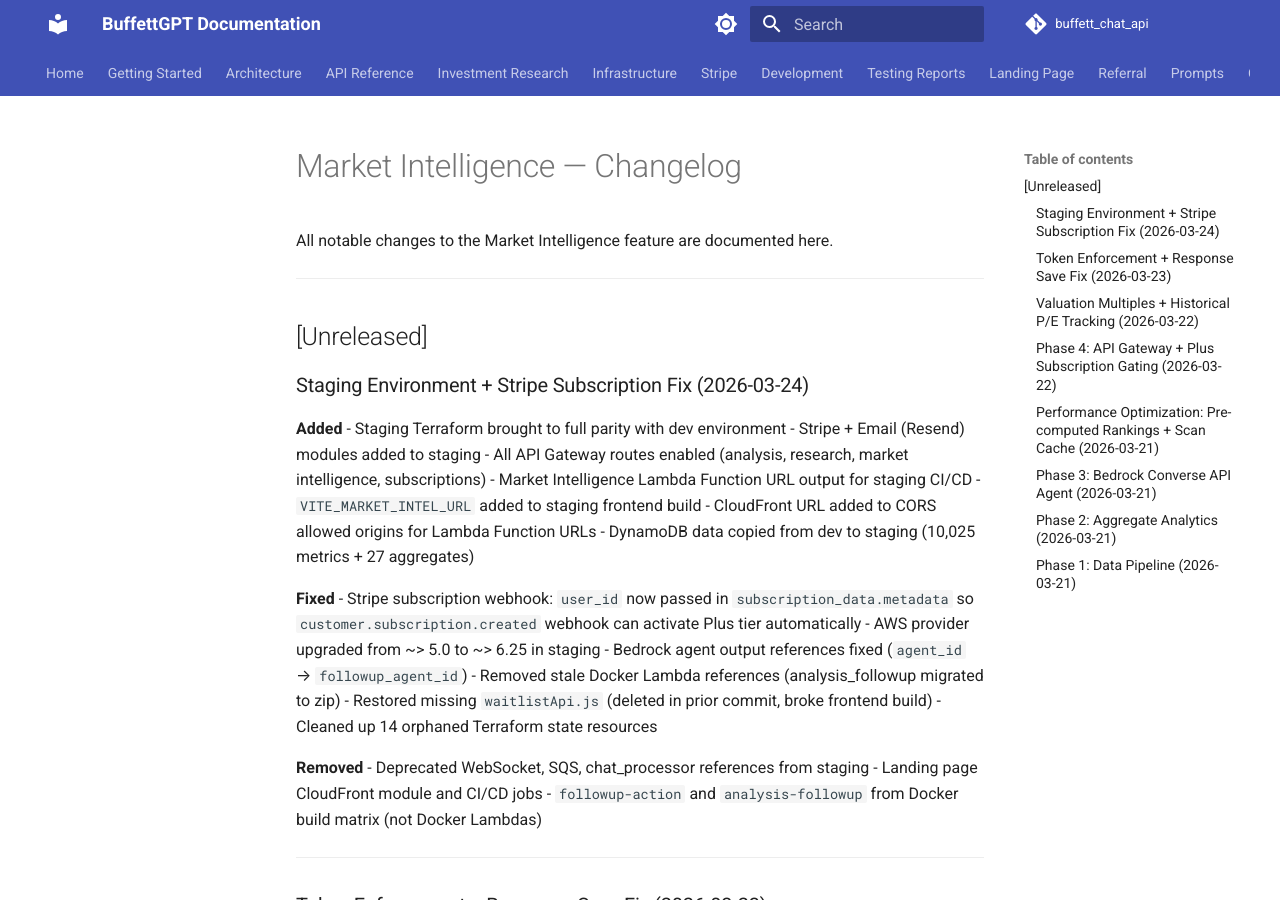
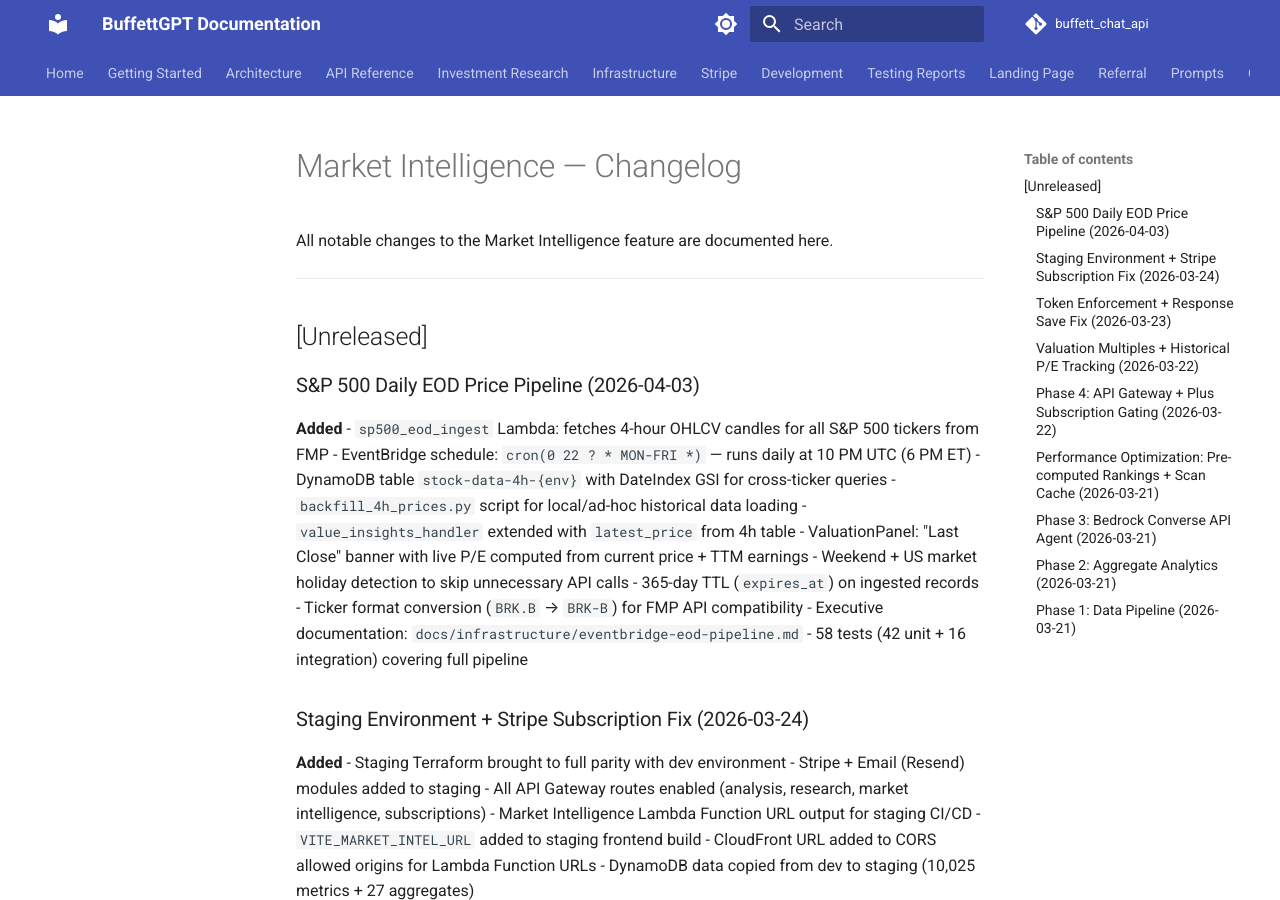
Before and after one commit to mamba4eva824/buffettGPT, an MkDocs documentation site: the page built from docs/market-intelligence/CHANGELOG.md, in a window 1280 px wide and 900 px high. Built offline with MkDocs 1.6.1 and Material for MkDocs 9.7.7, drawn with Linux system fonts in a browser that asks for light colours; comment, search, counter and statistics services are not loaded.

Commit message:
docs: update Market Intelligence changelog with EOD price pipeline
Co-Authored-By: Claude Opus 4.6 (1M context) <noreply@anthropic.com>

```diff
--- a/docs/market-intelligence/CHANGELOG.md
+++ b/docs/market-intelligence/CHANGELOG.md
@@ -5,6 +5,21 @@ All notable changes to the Market Intelligence feature are documented here.
 ---
 
 ## [Unreleased]
+
+### S&P 500 Daily EOD Price Pipeline (2026-04-03)
+
+**Added**
+- `sp500_eod_ingest` Lambda: fetches 4-hour OHLCV candles for all S&P 500 tickers from FMP
+- EventBridge schedule: `cron(0 22 ? * MON-FRI *)` — runs daily at 10 PM UTC (6 PM ET)
+- DynamoDB table `stock-data-4h-{env}` with DateIndex GSI for cross-ticker queries
+- `backfill_4h_prices.py` script for local/ad-hoc historical data loading
+- `value_insights_handler` extended with `latest_price` from 4h table
+- ValuationPanel: "Last Close" banner with live P/E computed from current price + TTM earnings
+- Weekend + US market holiday detection to skip unnecessary API calls
+- 365-day TTL (`expires_at`) on ingested records
+- Ticker format conversion (`BRK.B` → `BRK-B`) for FMP API compatibility
+- Executive documentation: `docs/infrastructure/eventbridge-eod-pipeline.md`
+- 58 tests (42 unit + 16 integration) covering full pipeline
 
 ### Staging Environment + Stripe Subscription Fix (2026-03-24)
 
```
